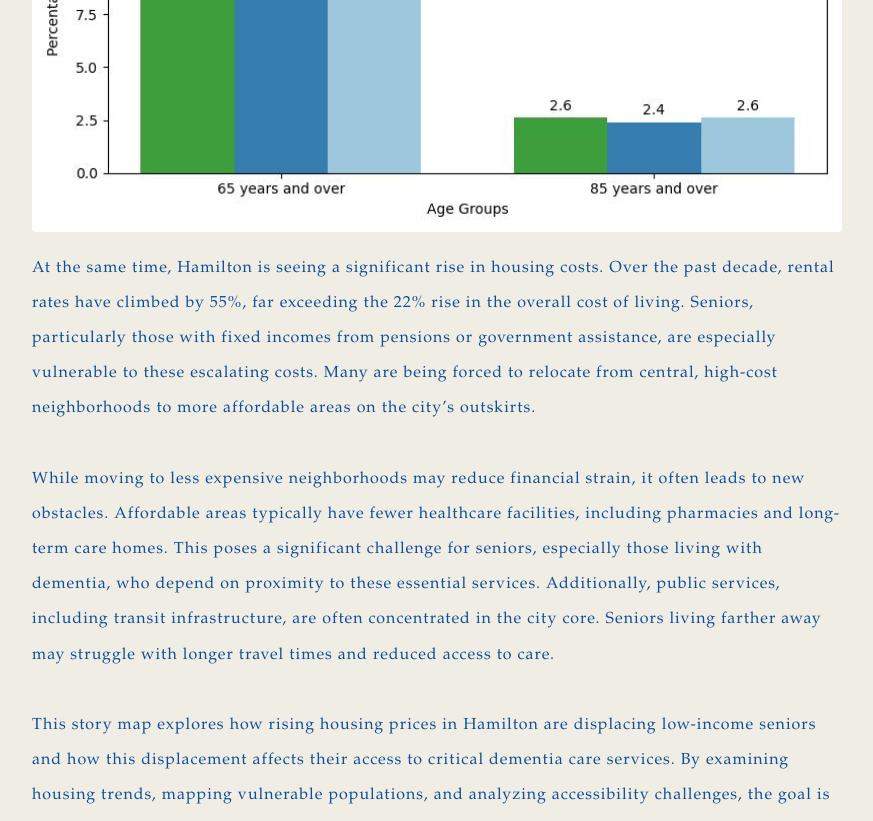
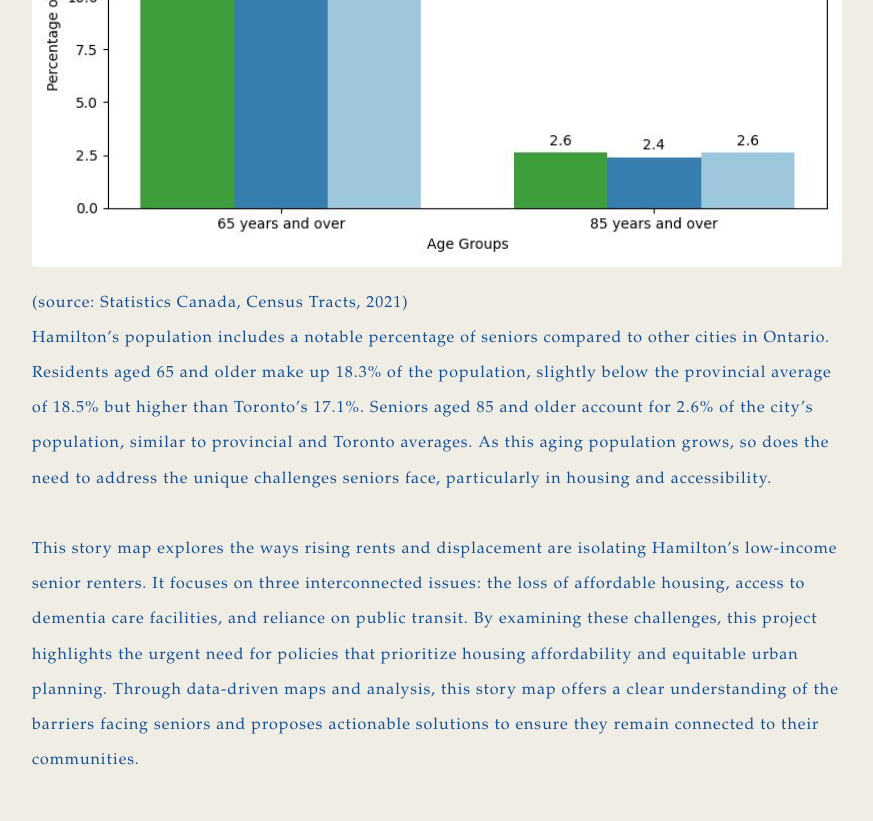
Before and after one commit to zoezxrli/zoezxrli.github.io, a Jekyll site: the page built from projects/accessibility_hamilton.md, in a window 1280 px wide and 1400 px high, scrolled down 1739 px. Shown: the top 821 px of the window, without its empty margins (223-1096 px from the left). Built offline with Jekyll 4.4.1, drawn with Linux system fonts in a browser that asks for light colours; nearby versions of some CDN libraries; some of the changed text lies outside the part shown.

Commit message:
modified context

```diff
--- a/projects/accessibility_hamilton.md
+++ b/projects/accessibility_hamilton.md
@@ -29,46 +29,100 @@
   <!-- Dashboard Description -->
   <h3 class="map-subtitle">Introduction</h3>
   <div class="description">
-      <d>Hamilton, Ontario, has a notably high proportion of seniors compared to other regions in the province. Residents aged 65 and older account for 18.3% of Hamilton’s population, slightly below Ontario’s 18.5% but higher than Toronto’s 17.1%. Among these, seniors aged 85 and older represent 2.6% of Hamilton’s population, aligning with provincial and Toronto averages. This aging population highlights the increasing importance of addressing the unique challenges seniors face in the city.</d>
+      <d>Hamilton is facing an affordable housing crisis that has hit low-income senior renters the hardest. Over the past decade, the city has lost nearly 16,000 rental units priced below $750 per month (Census 2011, 2016, 2021). For seniors living on fixed incomes, such as pensions or government support, this has left few affordable options. Many are being forced to move from central neighborhoods to the city’s outskirts, where they encounter limited access to healthcare services and inadequate public transit. This displacement not only isolates seniors socially and economically but also creates significant challenges to their overall well-being.</d>
       <img
           class="map-image"
           src="/assets/images/senior_compare.jpg"
           alt="accessibility_hamilton"
       >
       <br>
-      <d>At the same time, Hamilton is seeing a significant rise in housing costs. Over the past decade, rental rates have climbed by 55%, far exceeding the 22% rise in the overall cost of living. Seniors, particularly those with fixed incomes from pensions or government assistance, are especially vulnerable to these escalating costs. Many are being forced to relocate from central, high-cost neighborhoods to more affordable areas on the city’s outskirts.<br><br>
-      While moving to less expensive neighborhoods may reduce financial strain, it often leads to new obstacles. Affordable areas typically have fewer healthcare facilities, including pharmacies and long-term care homes. This poses a significant challenge for seniors, especially those living with dementia, who depend on proximity to these essential services. Additionally, public services, including transit infrastructure, are often concentrated in the city core. Seniors living farther away may struggle with longer travel times and reduced access to care.<br><br>
-      This story map explores how rising housing prices in Hamilton are displacing low-income seniors and how this displacement affects their access to critical dementia care services. By examining housing trends, mapping vulnerable populations, and analyzing accessibility challenges, the goal is to provide a clearer understanding of these issues and inform potential solutions.
+      <d>(source: Statistics Canada, Census Tracts, 2021)<br></d>
+      <d>Hamilton’s population includes a notable percentage of seniors compared to other cities in Ontario. Residents aged 65 and older make up 18.3% of the population, slightly below the provincial average of 18.5% but higher than Toronto’s 17.1%. Seniors aged 85 and older account for 2.6% of the city’s population, similar to provincial and Toronto averages. As this aging population grows, so does the need to address the unique challenges seniors face, particularly in housing and accessibility.<br>
+      <br>This story map explores the ways rising rents and displacement are isolating Hamilton’s low-income senior renters. It focuses on three interconnected issues: the loss of affordable housing, access to dementia care facilities, and reliance on public transit. By examining these challenges, this project highlights the urgent need for policies that prioritize housing affordability and equitable urban planning. Through data-driven maps and analysis, this story map offers a clear understanding of the barriers facing seniors and proposes actionable solutions to ensure they remain connected to their communities.
 
 </d>
   </div>
   <h3 class="map-subtitle">Step 2: Mapping Senior Renters and Vulnerable Wards</h3>
   <div class="description">
       <d>
-      Hamilton’s rental affordability crisis has pushed low-income seniors out of high-cost central wards, such as Wards 1, 2, and 3, into more affordable but underserved areas like Wards 11, 12, and 15. Using a Senior Renters Proxy—a combination of senior population percentages and renter proportions—we identified areas with high concentrations of senior renters.<br></d>
-      <d>Key Visualizations:</d>
-      <d>Unaffordability Rates (2016 vs. 2021): These maps highlight how central wards have become increasingly unaffordable, with wards like 1, 2, and 3 experiencing steep price increases.</d>
+      This step combines the visualization of senior renters' distribution and their socioeconomic vulnerability across Hamilton, presenting a cohesive analysis of the challenges they face. By integrating data on senior population density, renter occupancy, and vulnerability scores, we gain a clearer understanding of how housing unaffordability and displacement affect low-income senior renters.<br></d>
+      <d><strong>Senior Renters' Distribution:</strong><br></d>
+      <img
+          class="map-image"
+          src="/assets/images/census_senior.jpg"
+          alt="accessibility_hamilton"
+      >
+      (source: Statistis Canada, Census of Population 2021, Hamilton CMA)<br>
+      <d>Using census data from 2021, we mapped the percentage of residents aged 65 and over across the Hamilton Census Metropolitan Area (CMA) at the census tract level. Although the map includes areas beyond the Hamilton Census Division (CD), such as Burlington and Grimsby, it offers valuable insights into the spatial distribution of seniors. The data reveals distinct patterns:<br></d>
+      <d>1. High concentrations (≥21%) of seniors are primarily located in the west and south of the Hamilton urban core.<br>
+      2. Moderate concentrations (17% to < 21%) form a transitional zone around the edges of the urban core, separating the densest senior populations in outer areas from younger demographics in the city center.<br>
+      3. Lower concentrations (< 17%) are found in central urban areas, particularly around the downtown core and adjacent neighborhoods.<br>
+      </d>
+      <d>This urban-rural divide suggests that seniors are increasingly moving away from the city center, possibly due to affordability pressures or a preference for less densely populated suburban or rural areas. A comparison of senior distribution maps from 2016 to 2021 highlights this trend, showing a noticeable shift of senior populations toward peripheral areas over five years.
+      </d>
+      <img
+          class="map-image"
+          src="/assets/images/senior_distribution.jpg"
+          alt="accessibility_hamilton"
+      >
+      (source: City of Hamilton Open Data Portal, Census Data, 2016 and 2021)
+      <br><br>
+      <d><strong>Renter Occupancy and Housing Demands </strong><br></d>
+      <d>Since detailed rental market data by age group is unavailable, we used renter occupancy rates to approximate rising rental housing demands. Comparing renter distribution maps from 2016 and 2021 shows a significant increase in tenant occupancy, particularly in peripheral wards. In 2021, the highest tenant occupancy range (55.21%–76.6%) surpassed the highest range in 2016 (32.31%–76.4%). This increase suggests a growing demand for rental housing, likely driven by migration to peripheral wards.</br></d>
+      <img
+          class="map-image"
+          src="/assets/images/renter_distribution.jpg"
+          alt="accessibility_hamilton"
+      >
+      (source: City of Hamilton Open Data Portal, Housing Tenure, 2016 and 2021)
+      <br>
+      <d><strong>Vulnerability Scores</strong><br></d>
+      <d>To assess the socioeconomic vulnerability of seniors across Hamilton’s 15 wards, we calculated weighted scores using the following indicators:<br>
+      1. Senior Low-Income Measure (LIM) Rate (40%)<br>
+      2. Tenant Unaffordability (20%)<br>
+      3. Senior Population Distribution (20%)<br>
+      4. Renter Occupancy (20%)<br>
+      The vulnerability score for Hamilton’s wards increased from 84.7% in 2016 to 89.5% in 2021, indicating growing challenges for low-income senior renters. Vulnerability has shifted from the city center to peripheral areas, aligning with trends in senior migration and rising rental demand.
+      </d>
+      <img
+          class="map-image"
+          src="/assets/images/vulnerable_score.jpg"
+          alt="accessibility_hamilton"
+      >
+      <br><br>
+      <d><strong>Housing Affordability and Unaffordability Trends</strong><br>
+      <img
+          class="map-image"
+          src="/assets/images/hamilton_zone.jpg"
+          alt="accessibility_hamilton"
+      ></d>
+      (source: Rental Market Report - Hamilton CMA - Date Releases - 2020)<br>
+      <img
+          class="map-image"
+          src="/assets/images/rent_compare.jpg"
+          alt="accessibility_hamilton"
+      >
+      (source: CMHC’s Rental Market Survey 2019 and 2023, Hamilton CMA, Private Row (Townhouse) and Apartment Average Rents ($), by Zone and Bedroom Type)<br>
+      <d>According to CMHC’s Hamilton CMA rental market reports and maps, rental prices have increased steadily across zones. However, Zone 09 experienced the most dramatic increase, likely due to its larger area and higher prevalence of private row housing, which is costlier than apartments. The unaffordability rate comparison from 2016 to 2021 reveals a general improvement across the city:<br>
+      1. Central wards (1–4) saw a significant decline in unaffordability, from 47.91%–54.50% in 2016 to 38.71%–40.40% in 2021.<br>
+      2. Intermediate wards (5–7) also experienced a reduction, moving from 42.31%–44.40% in 2016 to 30.91%–35.30% in 2021.<br>
+      3. Peripheral wards (8–10, 11–15) remained the most affordable, with unaffordability rates dropping from 39.40%–40.40% in 2016 to 28.60%–30.90% in 2021.<br>
+      4. However, some peripheral wards, such as Ward 13, saw a slight increase in unaffordability by 2021.<br>
+      </d>
       <img
           class="map-image"
           src="/assets/images/unaffordable_rate.jpg"
           alt="accessibility_hamilton"
       >
-      <br>
-      <d>Senior Renters Proxy (2016 and 2021): These maps show how senior renters are increasingly concentrated in peripheral wards as they are displaced from unaffordable central areas.</d>
-      <img
-          class="map-image"
-          src="/assets/images/senior_renter_proxy.jpg"
-          alt="accessibility_hamilton"
-      >
-      <br>
-      <d>Vulnerability Scores (2016 and 2021): Overlaying unaffordability, senior populations, and rental dependency reveals which wards are most vulnerable, with high scores in wards like 11, 12, and 15.</d>
-      <img
-          class="map-image"
-          src="/assets/images/vulnerable_score.jpg"
-          alt="accessibility_hamilton"
-      >
-      <br>
-      <d>The maps reveal a strong correlation between increasing unaffordability and the displacement of senior renters to more vulnerable wards. These peripheral areas lack the healthcare and transit infrastructure necessary to meet the needs of aging populations, creating compounded risks for low-income seniors.
+      (source: City of Hamilton Open Data Portal, Census Income, 2016 and 2021)
+      <br><br>
+      <d><strong>Implications for Senior Mobility</strong><br>
+      The observed trends in affordability and vulnerability scores highlight the mobility challenges faced by low-income senior renters in Hamilton:<br>
+      1. Central Wards: While unaffordability has decreased, central wards remain out of reach for many low-income seniors due to high rental costs relative to fixed incomes.<br>
+      2. Intermediate Wards: These wards, with a balance between affordability and accessibility, may attract more seniors due to better transit connectivity and healthcare access.<br>
+      3. Peripheral Wards: Despite being the most affordable, these areas often lack sufficient transit and healthcare infrastructure, creating challenges for seniors reliant on public transportation to access essential services.<br>
+      These patterns indicate a growing displacement of low-income seniors to peripheral areas, which could lead to overcrowding and strain on limited resources. This step sets the stage for examining how housing market trends and unaffordability exacerbate vulnerabilities, particularly for seniors dependent on transit and healthcare access.<br>
+
 </d>
   </div>
 
```
